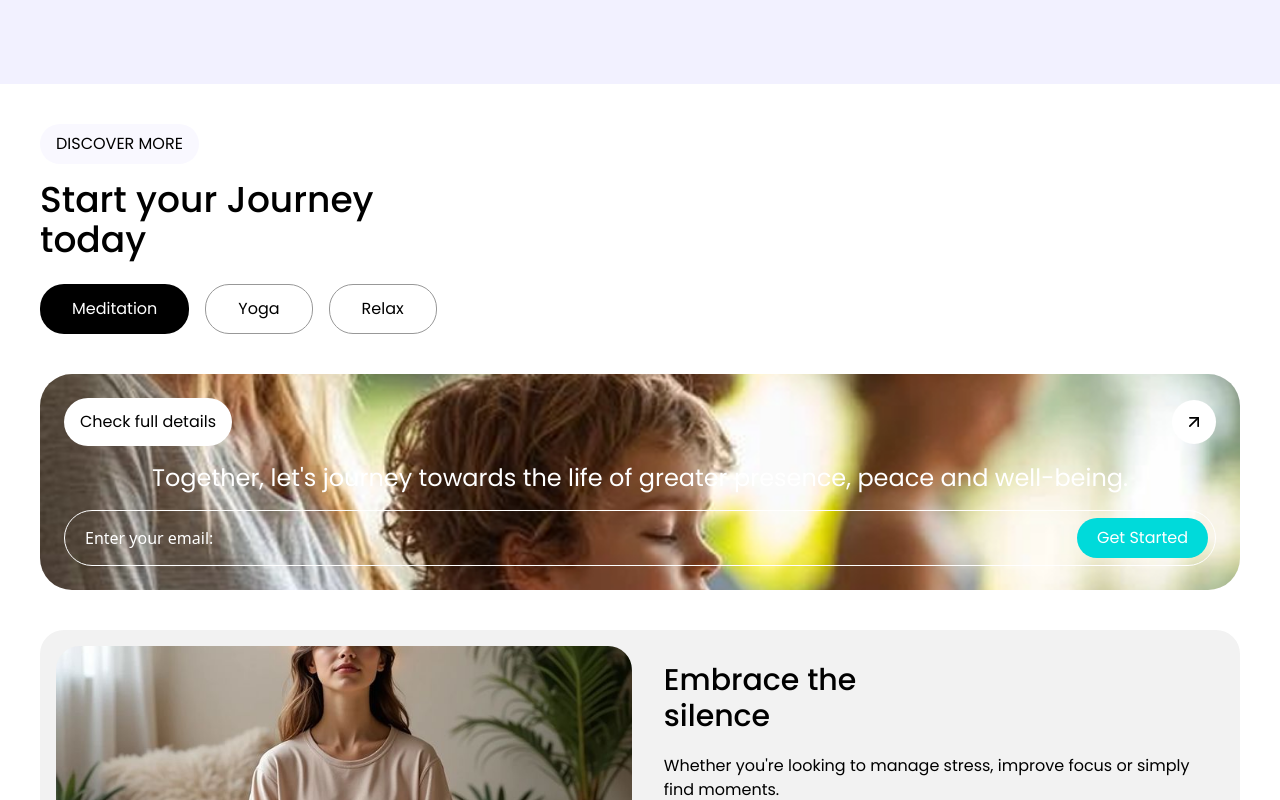
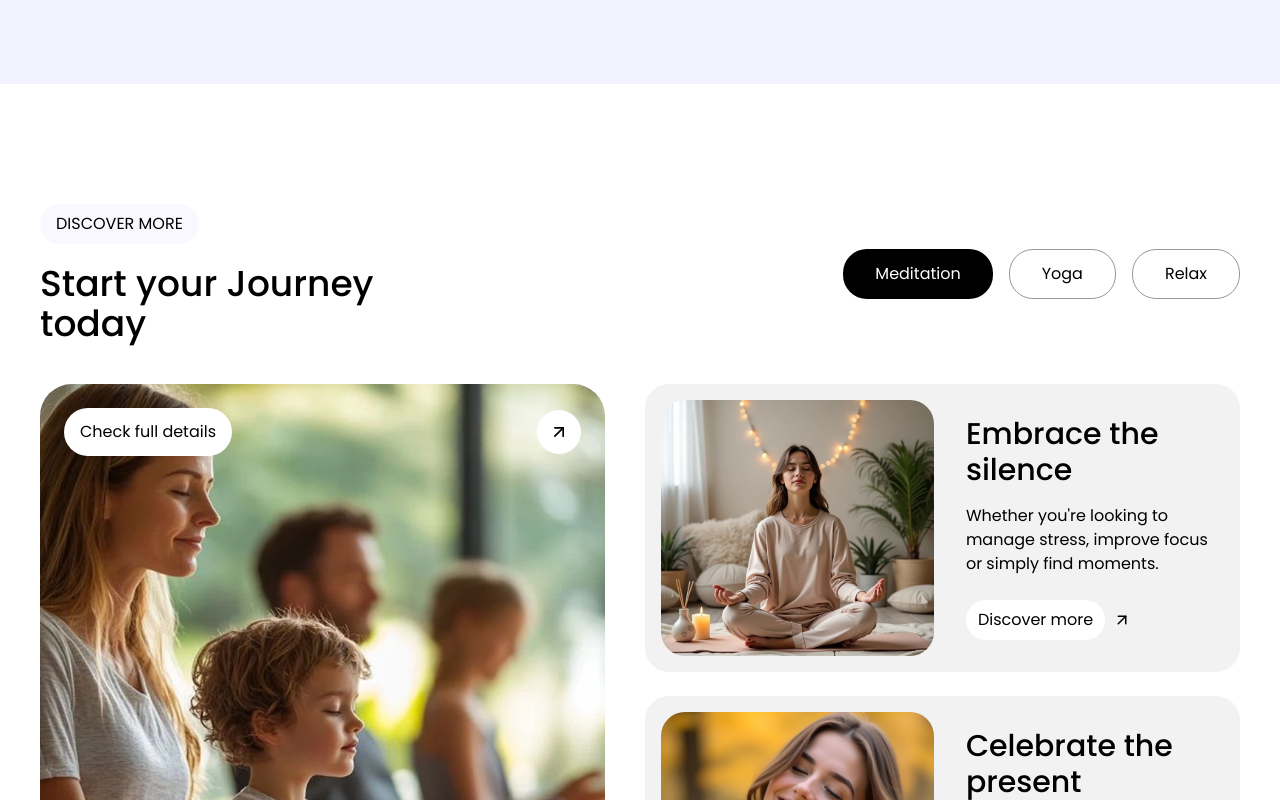
Before and after one commit to Neeschal1/Soham-web, a React (Vite) app: page / in a window 1280 px wide. Shown: the part 1320-2120 px from the top of the page. Built offline with nearby package versions, Linux system fonts and the light colour scheme.

Commit message:
journey screen is now responsive to desktop and mobile view

```diff
--- a/src/components/landing/journey.jsx
+++ b/src/components/landing/journey.jsx
@@ -76,10 +76,11 @@ const Journey = () => {
   return (
     <div className="w-full flex flex-col gap-10 p-5 md:p-10">
       {/* Desktop / Large Screens */}
-      <div className="hidden lg:flex flex-col gap-10">
+      <div className="hidden lg:flex flex-col gap-10 mt-20 mb-20">
         {/* Heading + Buttons */}
-        <div className="flex justify-between items-center w-full">
-          <div className="flex flex-col gap-4">
+        <div className="flex justify-center items-center w-full">
+          <div className="flex flex-1 flex-row gap-4 justify-center items-center">
+            <div className="flex flex-col gap-5">
               <h3
                 className="bg-[#F9F8FF] py-2 px-4 rounded-full w-fit"
                 style={Fonts.poppins.regular}
@@ -89,7 +90,8 @@ const Journey = () => {
               <h1 style={Fonts.poppins.medium} className="text-4xl">
                 Start your Journey <br /> today
               </h1>
-            <div className="flex gap-4 mt-2">
+            </div>
+            <div className="flex flex-1 gap-4  justify-end">
               {buttonoptions.map((items) => (
                 <button
                   style={Fonts.poppins.regular}
@@ -109,9 +111,10 @@ const Journey = () => {
         </div>
 
         {/* Detail Card Section */}
+        <div className="lg:flex lg:flex-row lg:gap-10">
           <div
             ref={detailRef}
-          className={`w-full rounded-4xl flex flex-col p-6 items-center justify-between object-cover transition-all duration-700 ${
+            className={`w-9/12 h-150 rounded-4xl flex flex-col p-6 items-center justify-between object-cover transition-all duration-700 ${
               detailVisible
                 ? "opacity-100 translate-y-0"
                 : "opacity-0 translate-y-10"
@@ -169,10 +172,10 @@ const Journey = () => {
             {journey_options.map((items) => (
               <div
                 key={items.id}
-              className="h-auto w-full rounded-3xl bg-[#F2F2F2] p-4 flex flex-row gap-4"
+                className="h-72 w-full rounded-3xl bg-[#F2F2F2] p-4 flex flex-row gap-4"
               >
                 <img
-                className="w-6/12 h-60 rounded-3xl object-cover"
+                  className="w-6/12 h-64 rounded-3xl object-cover"
                   src={items.image}
                 />
                 <div className="flex flex-col justify-between p-4 w-6/12 gap-3">
@@ -192,6 +195,7 @@ const Journey = () => {
                 </div>
               </div>
             ))}
+          </div>
         </div>
       </div>
 
@@ -332,7 +336,7 @@ const Journey = () => {
                 style={Fonts.poppins.regular}
                 key={items}
                 onClick={() => setbtn(items)}
-                className={`text-sm font-poppins justify-between rounded-3xl px-8 py-3 transition-colors duration-800 ${
+                className={`text-sm font-poppins justify-between rounded-3xl px-6 py-3 transition-colors duration-800 ${
                   btn === items
                     ? "bg-[#000000] text-white"
                     : "border border-[#989898] text-black hover:bg-black hover:text-white"
```
Lines whose indentation alone changed are shown as unchanged.
